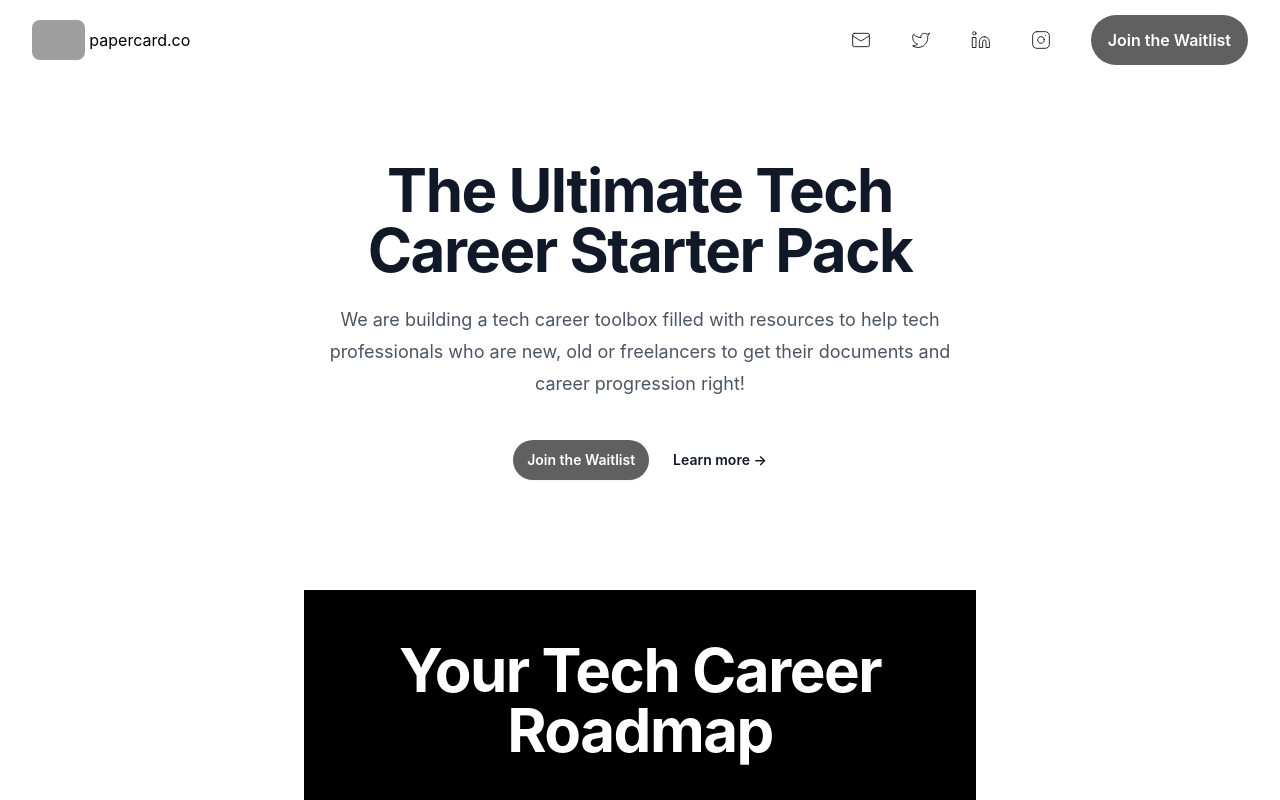
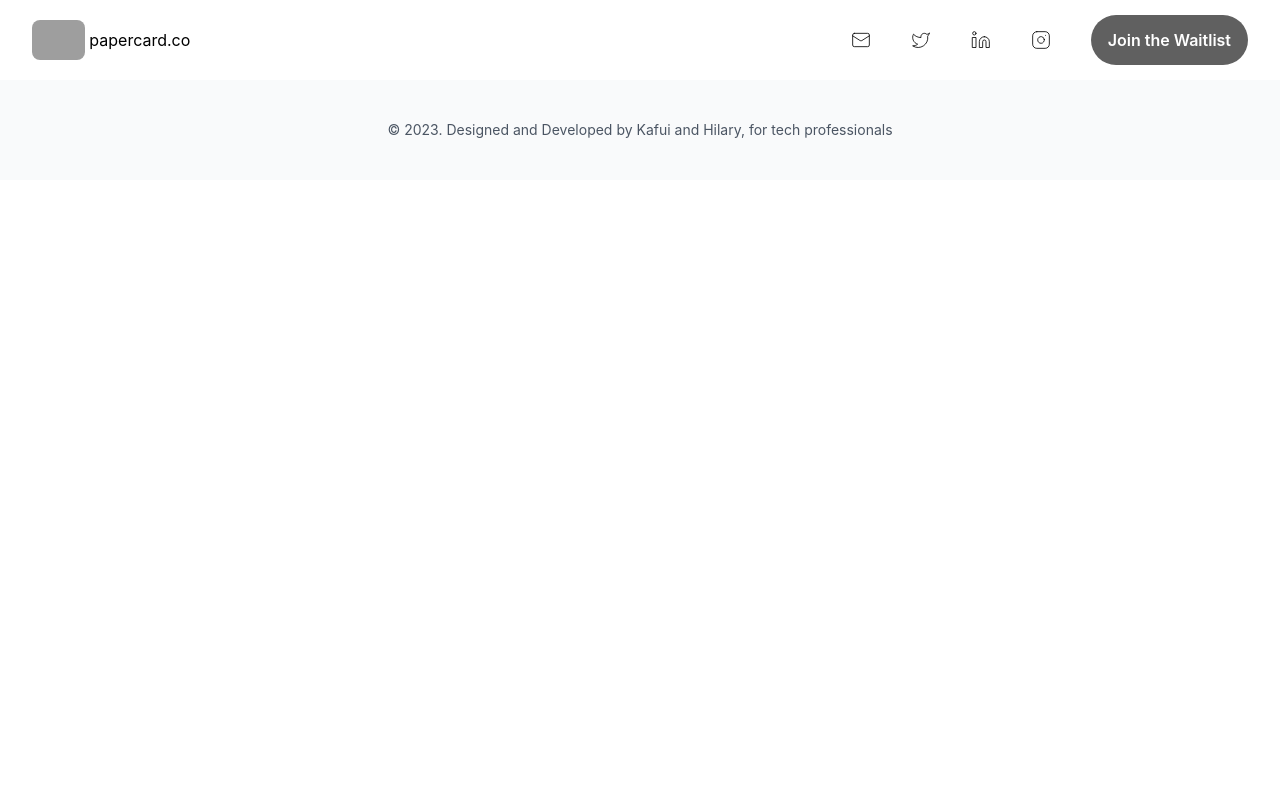
Before and after one commit to kafuikumah/papercard, a React (Create React App) app: page / in a window 1280 px wide. Shown: the top 800 px of the page. Built offline with nearby package versions, Linux system fonts and the light colour scheme; grey boxes are pictures that could not be loaded.

Commit message:
Set up page for mvp

```diff
--- a/src/index.js
+++ b/src/index.js
@@ -1,13 +1,13 @@
 import React from 'react';
 import ReactDOM from 'react-dom/client';
 import './index.css';
-import App from './App';
+import Main from './pages/Main'
 import reportWebVitals from './reportWebVitals';
 
 const root = ReactDOM.createRoot(document.getElementById('root'));
 root.render(
   <React.StrictMode>
-    <App />
+    <Main />
   </React.StrictMode>
 );
 
--- a/src/pages/Main.js
+++ b/src/pages/Main.js
@@ -1,4 +1,4 @@
-import './App.css';
+import '../App.css';
 import Footer from '../components/Footer';
 import Navigation from '../components/Navigation';
 
@@ -8,7 +8,6 @@ function Main() {
   return (
 
     <div className='container mx-auto'>
-
       <Navigation />
 
       <Footer />
```
